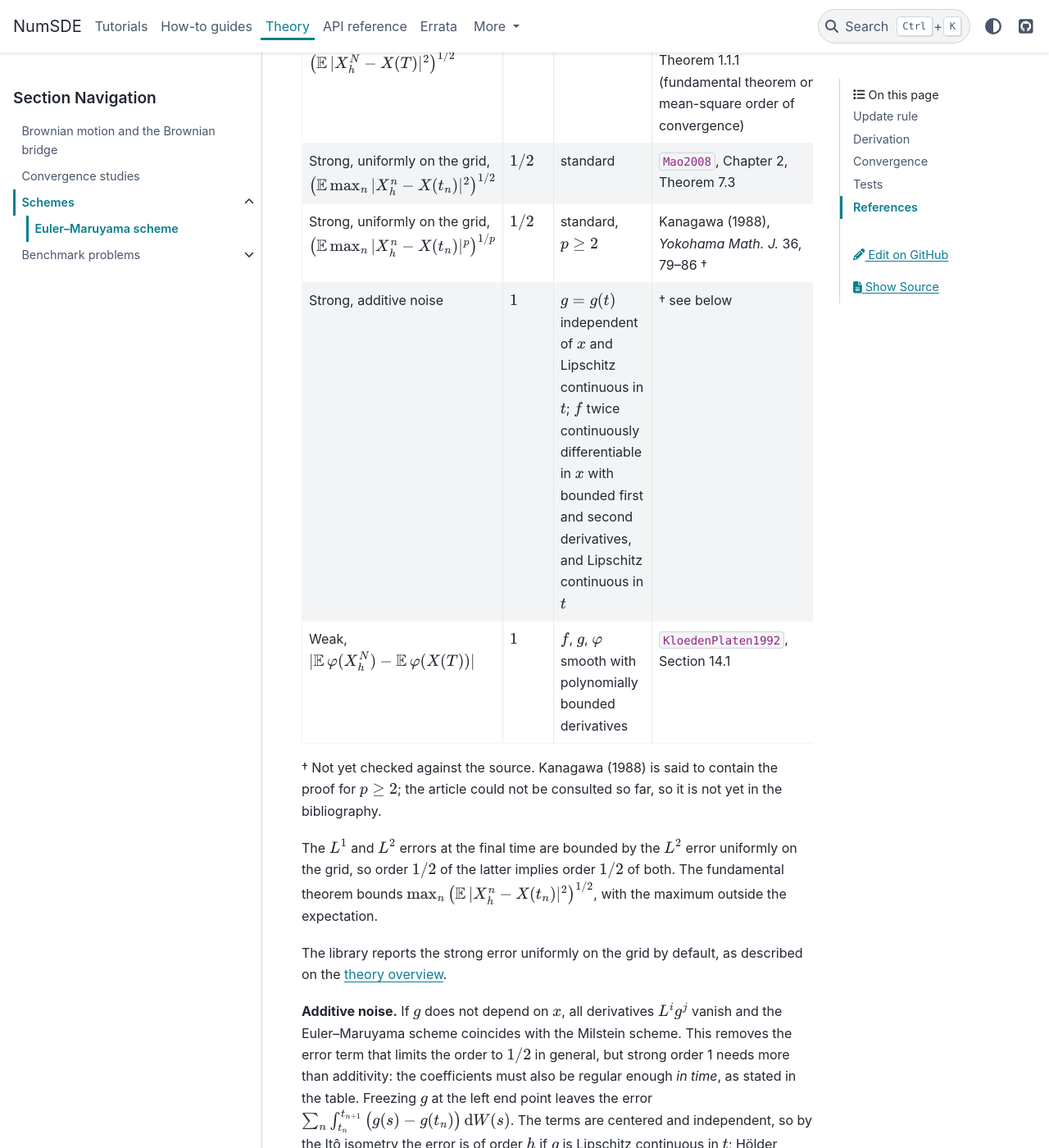
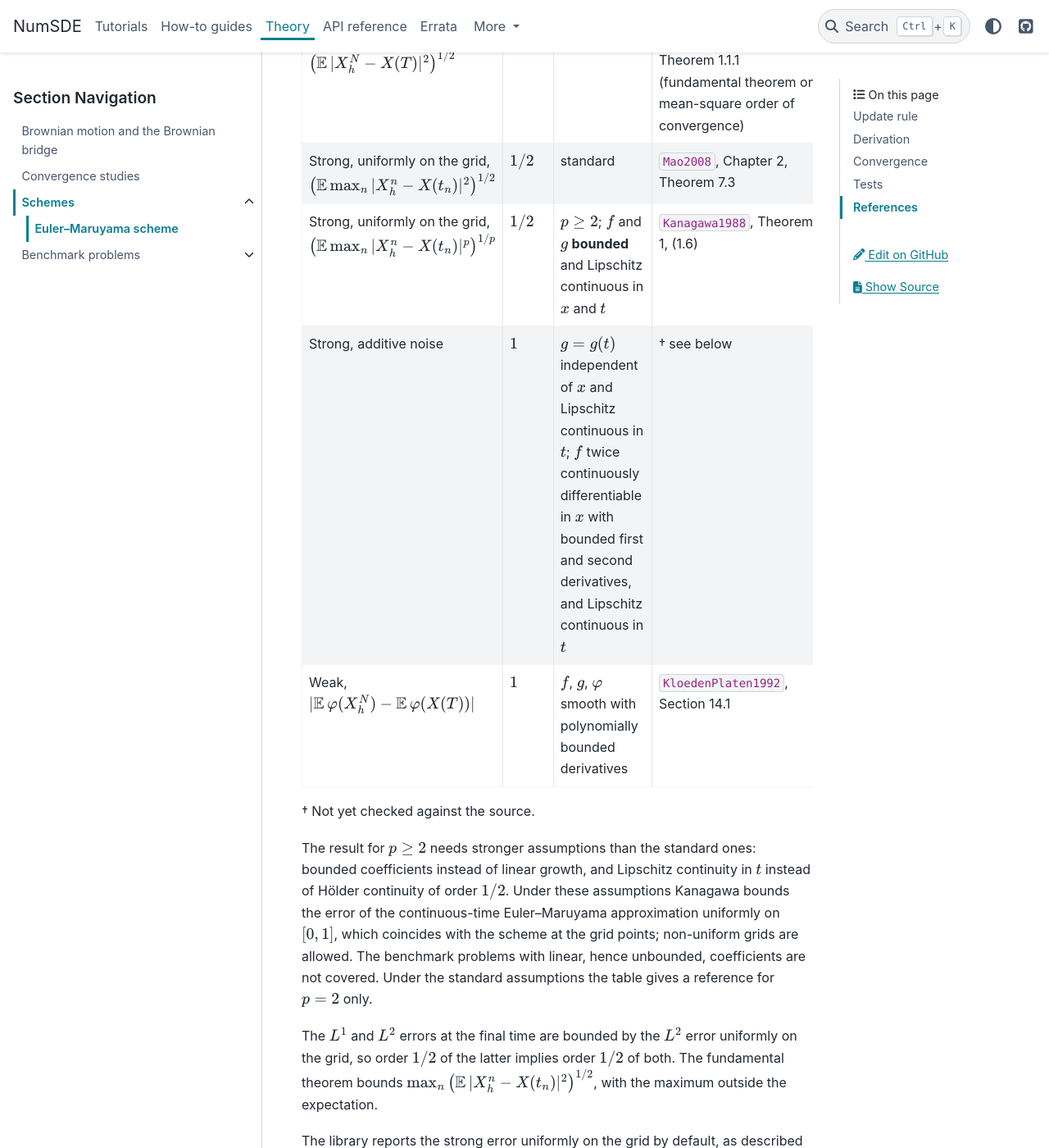
Before and after one commit to mlu-numerics/numsde, a Sphinx documentation site: the page built from docs/theory/schemes/euler_maruyama.md, in a window 1280 px wide and 1400 px high, scrolled down 1391 px. Shown: the whole window at 82% size. Built offline with Sphinx 7.4.7 and the PyData theme 0.15.4, drawn with Linux system fonts in a browser that asks for light colours; cross-references to code outside the pages are shown as plain code; some of the changed text lies outside the part shown.

Commit message:
Cite Kanagawa (1988) for the strong order in L^p with its assumptions (#21)
Theorem 1, (1.6), gives E[max_t |X(t) - Z_n(t)|^p] = O(delta_n^(p/2)) for
every p >= 2, but for coefficients that are bounded and Lipschitz
continuous in x and t. The Euler-Maruyama page states the L^p row with
these assumptions instead of the standard ones and removes the dagger.
A reference under linear growth is tracked in #20.

Closes #14


Claude-Session: https://claude.ai/code/session_018KaTyMUfivRVAGYQR6kGnp

Co-authored-by: Claude <noreply@anthropic.com>

```diff
--- a/docs/references.bib
+++ b/docs/references.bib
@@ -70,6 +70,17 @@
   isbn      = {978-1-904275-34-3},
 }
 
+@article{Kanagawa1988,
+  author  = {Kanagawa, Sh{\^u}ya},
+  title   = {On the rate of convergence for {M}aruyama's approximate solutions
+             of stochastic differential equations},
+  journal = {Yokohama Mathematical Journal},
+  volume  = {36},
+  number  = {1},
+  pages   = {79--86},
+  year    = {1988},
+}
+
 @article{HutzenthalerJentzenKloeden2011,
   author  = {Hutzenthaler, Martin and Jentzen, Arnulf and Kloeden, Peter E.},
   title   = {Strong and weak divergence in finite time of {E}uler's method for
--- a/docs/theory/schemes/euler_maruyama.md
+++ b/docs/theory/schemes/euler_maruyama.md
@@ -54,13 +54,20 @@ deterministic.
 | Strong, final time in $L^1$, $\mathbb{E}\,\vert X_h^N - X(T)\vert$ | $1/2$ | standard | {cite}`KloedenPlaten1992`, Theorem 10.2.2 |
 | Strong, final time in $L^2$, $\big(\mathbb{E}\,\vert X_h^N - X(T)\vert^2\big)^{1/2}$ | $1/2$ | standard | {cite}`MilsteinTretyakov2021`, Theorem 1.1.1 (fundamental theorem on mean-square order of convergence) |
 | Strong, uniformly on the grid, $\big(\mathbb{E}\max_n \vert X_h^n - X(t_n)\vert^2\big)^{1/2}$ | $1/2$ | standard | {cite}`Mao2008`, Chapter 2, Theorem 7.3 |
-| Strong, uniformly on the grid, $\big(\mathbb{E}\max_n \vert X_h^n - X(t_n)\vert^p\big)^{1/p}$ | $1/2$ | standard, $p \ge 2$ | Kanagawa (1988), *Yokohama Math. J.* 36, 79–86 † |
+| Strong, uniformly on the grid, $\big(\mathbb{E}\max_n \vert X_h^n - X(t_n)\vert^p\big)^{1/p}$ | $1/2$ | $p \ge 2$; $f$ and $g$ **bounded** and Lipschitz continuous in $x$ and $t$ | {cite}`Kanagawa1988`, Theorem 1, (1.6) |
 | Strong, additive noise | $1$ | $g = g(t)$ independent of $x$ and Lipschitz continuous in $t$; $f$ twice continuously differentiable in $x$ with bounded first and second derivatives, and Lipschitz continuous in $t$ | † see below |
 | Weak, $\vert \mathbb{E}\,\varphi(X_h^N) - \mathbb{E}\,\varphi(X(T))\vert$ | $1$ | $f$, $g$, $\varphi$ smooth with polynomially bounded derivatives | {cite}`KloedenPlaten1992`, Section 14.1 |
 
-† Not yet checked against the source. Kanagawa (1988) is said to contain the
-proof for $p \ge 2$; the article could not be consulted so far, so it is not
-yet in the bibliography.
+† Not yet checked against the source.
+
+The result for $p \ge 2$ needs stronger assumptions than the standard ones:
+bounded coefficients instead of linear growth, and Lipschitz continuity in $t$
+instead of Hölder continuity of order $1/2$. Under these assumptions Kanagawa
+bounds the error of the continuous-time Euler–Maruyama approximation uniformly
+on $[0, 1]$, which coincides with the scheme at the grid points; non-uniform
+grids are allowed. The benchmark problems with linear, hence unbounded,
+coefficients are not covered. Under the standard assumptions the table gives
+a reference for $p = 2$ only.
 
 The $L^1$ and $L^2$ errors at the final time are bounded by the $L^2$ error
 uniformly on the grid, so order $1/2$ of the latter implies order $1/2$ of
@@ -150,4 +157,4 @@ projected variants for this case follow in milestone M3.
 ## References
 
 {cite}`KloedenPlaten1992`, {cite}`MilsteinTretyakov2021`, {cite}`Mao2008`,
-{cite}`HutzenthalerJentzenKloeden2011`; Kanagawa (1988), not yet checked.
+{cite}`Kanagawa1988`, {cite}`HutzenthalerJentzenKloeden2011`.
```
Also changed, not shown: CHANGELOG.md (+3 -0 lines), docs/development/architecture.md (+2 -2 lines).
